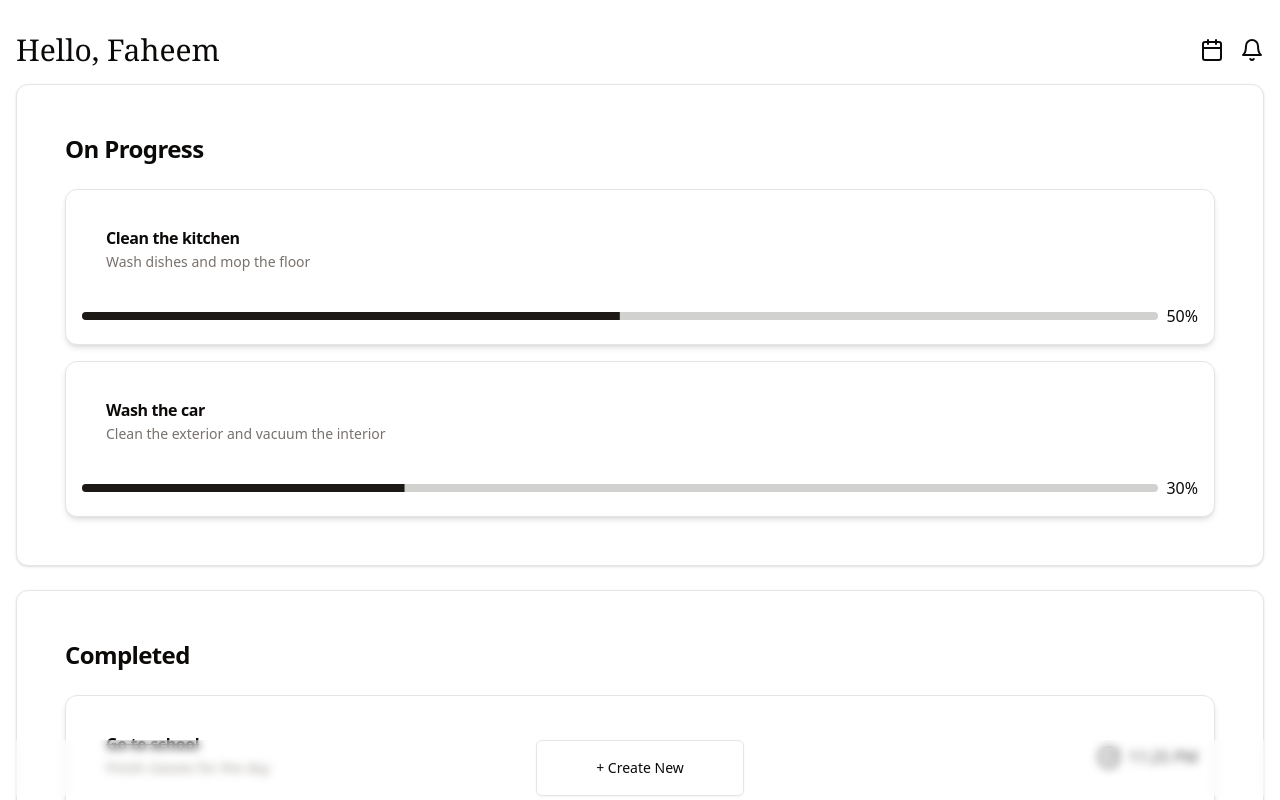
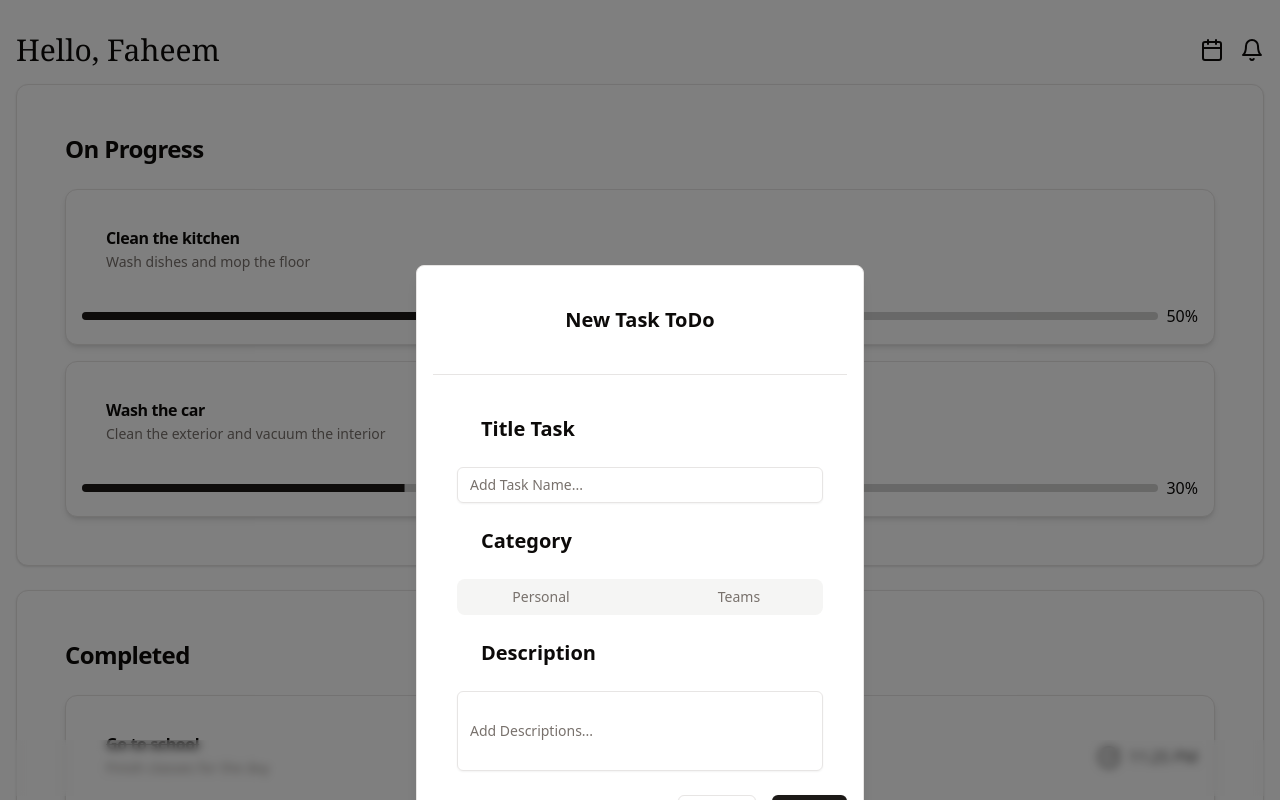
Before and after one commit to FaheemOnHub/copilotkit-taskManager, a React (Vite) app: page / in a window 1280 px wide. Both pictures are taken after a click on the button "+ Create New". Shown: the top 800 px of the page. Built offline with nearby package versions, Linux system fonts and the light colour scheme.

Commit message:
ui enhancement

```diff
--- a/package.json
+++ b/package.json
@@ -12,7 +12,9 @@
   "dependencies": {
     "@radix-ui/react-icons": "^1.3.0",
     "@radix-ui/react-progress": "^1.1.0",
+    "@radix-ui/react-separator": "^1.1.0",
     "@radix-ui/react-slot": "^1.1.0",
+    "@radix-ui/react-tabs": "^1.1.1",
     "class-variance-authority": "^0.7.0",
     "clsx": "^2.1.1",
     "lucide": "^0.453.0",
--- a/src/App.jsx
+++ b/src/App.jsx
@@ -9,8 +9,10 @@ import {
   CardHeader,
   CardTitle,
 } from "@/components/ui/card";
+import { Tabs, TabsContent, TabsList, TabsTrigger } from "@/components/ui/tabs";
+import { Input } from "@/components/ui/input";
 import { Progress } from "@/components/ui/progress";
-
+import { Separator } from "@/components/ui/separator";
 import { CircleCheckBig, Calendar, Bell, BellRing } from "lucide-react";
 const App = () => {
   const [userName, setuserName] = useState("Faheem");
@@ -38,9 +40,18 @@ const App = () => {
       time: "10:30 AM",
     },
   ]);
+  const [isModalOpen, setIsModalOpen] = useState(false);
+  const openModal = () => {
+    setIsModalOpen(true);
+  };
+  const closeModal = () => {
+    setIsModalOpen(false);
+  };
 
   return (
-    <div className="flex flex-col p-4 ">
+    <div
+      className={`flex flex-col p-4 ${isModalOpen ? "backdrop-blur-sm" : ""}`}
+    >
       {/* <h1 className="text-3xl p-2 font-serif">NYO Todo</h1> */}
       <header className="flex justify-between items-center py-4">
         <h1 className="text-3xl font-serif">{`Hello, ${userName}`}</h1>
@@ -93,10 +104,55 @@ const App = () => {
         <Button
           variant="outline"
           className="w-33 h-14 xl:w-52 hover:bg-blue-400 hover:text-white hover:border-blue-600 transition-all duration-700"
+          onClick={openModal}
         >
           + Create New
         </Button>
       </div>
+      {isModalOpen && (
+        <div className="fixed inset-0 bg-black/50 flex justify-center items-center">
+          <Card className="bg-white p-4 rounded-lg shadow-lg max-w-md w-full">
+            <CardHeader className="text-xl font-semibold mb-4 items-center justify-center">
+              New Task ToDo
+            </CardHeader>
+            <Separator className="my-4" />
+            <CardContent>
+              <CardHeader className="text-xl font-semibold">
+                Title Task
+              </CardHeader>
+              <Input placeholder="Add Task Name..." />
+              <CardHeader className="text-xl font-semibold">
+                Category
+              </CardHeader>
+
+              <Tabs className=" w-full">
+                <TabsList
+                  className="flex justify-between
+                "
+                >
+                  <TabsTrigger value="personal" className="min-w-40">
+                    Personal
+                  </TabsTrigger>
+                  <TabsTrigger value="teams" className="min-w-40">
+                    Teams
+                  </TabsTrigger>
+                </TabsList>
+              </Tabs>
+              <CardHeader className="text-xl font-semibold">
+                Description
+              </CardHeader>
+              <Input placeholder="Add Descriptions..." className="min-h-20" />
+            </CardContent>
+
+            <div className="flex justify-end gap-4">
+              <Button variant="outline" onClick={closeModal}>
+                Cancel
+              </Button>
+              <Button onClick={closeModal}>Create</Button>
+            </div>
+          </Card>
+        </div>
+      )}
     </div>
   );
 };
--- /dev/null
+++ b/src/components/ui/input.jsx
@@ -0,0 +1,19 @@
+import * as React from "react"
+
+import { cn } from "@/lib/utils"
+
+const Input = React.forwardRef(({ className, type, ...props }, ref) => {
+  return (
+    (<input
+      type={type}
+      className={cn(
+        "flex h-9 w-full rounded-md border border-input bg-transparent px-3 py-1 text-sm shadow-sm transition-colors file:border-0 file:bg-transparent file:text-sm file:font-medium file:text-foreground placeholder:text-muted-foreground focus-visible:outline-none focus-visible:ring-1 focus-visible:ring-ring disabled:cursor-not-allowed disabled:opacity-50",
+        className
+      )}
+      ref={ref}
+      {...props} />)
+  );
+})
+Input.displayName = "Input"
+
+export { Input }
--- /dev/null
+++ b/src/components/ui/separator.jsx
@@ -0,0 +1,23 @@
+import * as React from "react"
+import * as SeparatorPrimitive from "@radix-ui/react-separator"
+
+import { cn } from "@/lib/utils"
+
+const Separator = React.forwardRef((
+  { className, orientation = "horizontal", decorative = true, ...props },
+  ref
+) => (
+  <SeparatorPrimitive.Root
+    ref={ref}
+    decorative={decorative}
+    orientation={orientation}
+    className={cn(
+      "shrink-0 bg-border",
+      orientation === "horizontal" ? "h-[1px] w-full" : "h-full w-[1px]",
+      className
+    )}
+    {...props} />
+))
+Separator.displayName = SeparatorPrimitive.Root.displayName
+
+export { Separator }
--- /dev/null
+++ b/src/components/ui/tabs.jsx
@@ -0,0 +1,41 @@
+import * as React from "react"
+import * as TabsPrimitive from "@radix-ui/react-tabs"
+
+import { cn } from "@/lib/utils"
+
+const Tabs = TabsPrimitive.Root
+
+const TabsList = React.forwardRef(({ className, ...props }, ref) => (
+  <TabsPrimitive.List
+    ref={ref}
+    className={cn(
+      "inline-flex h-9 items-center justify-center rounded-lg bg-muted p-1 text-muted-foreground",
+      className
+    )}
+    {...props} />
+))
+TabsList.displayName = TabsPrimitive.List.displayName
+
+const TabsTrigger = React.forwardRef(({ className, ...props }, ref) => (
+  <TabsPrimitive.Trigger
+    ref={ref}
+    className={cn(
+      "inline-flex items-center justify-center whitespace-nowrap rounded-md px-3 py-1 text-sm font-medium ring-offset-background transition-all focus-visible:outline-none focus-visible:ring-2 focus-visible:ring-ring focus-visible:ring-offset-2 disabled:pointer-events-none disabled:opacity-50 data-[state=active]:bg-background data-[state=active]:text-foreground data-[state=active]:shadow",
+      className
+    )}
+    {...props} />
+))
+TabsTrigger.displayName = TabsPrimitive.Trigger.displayName
+
+const TabsContent = React.forwardRef(({ className, ...props }, ref) => (
+  <TabsPrimitive.Content
+    ref={ref}
+    className={cn(
+      "mt-2 ring-offset-background focus-visible:outline-none focus-visible:ring-2 focus-visible:ring-ring focus-visible:ring-offset-2",
+      className
+    )}
+    {...props} />
+))
+TabsContent.displayName = TabsPrimitive.Content.displayName
+
+export { Tabs, TabsList, TabsTrigger, TabsContent }
```
Also changed, not shown: 1 other file (tests, documents, lock files or other folders).
